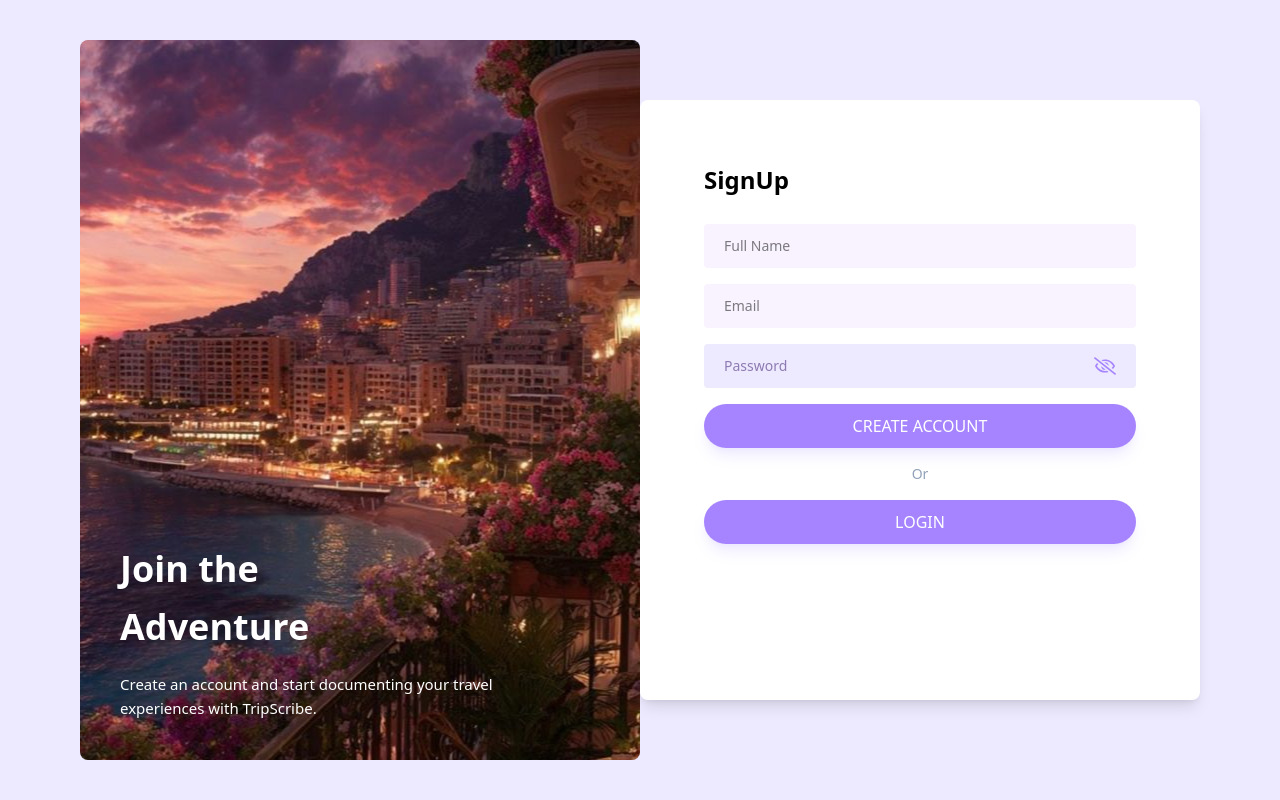
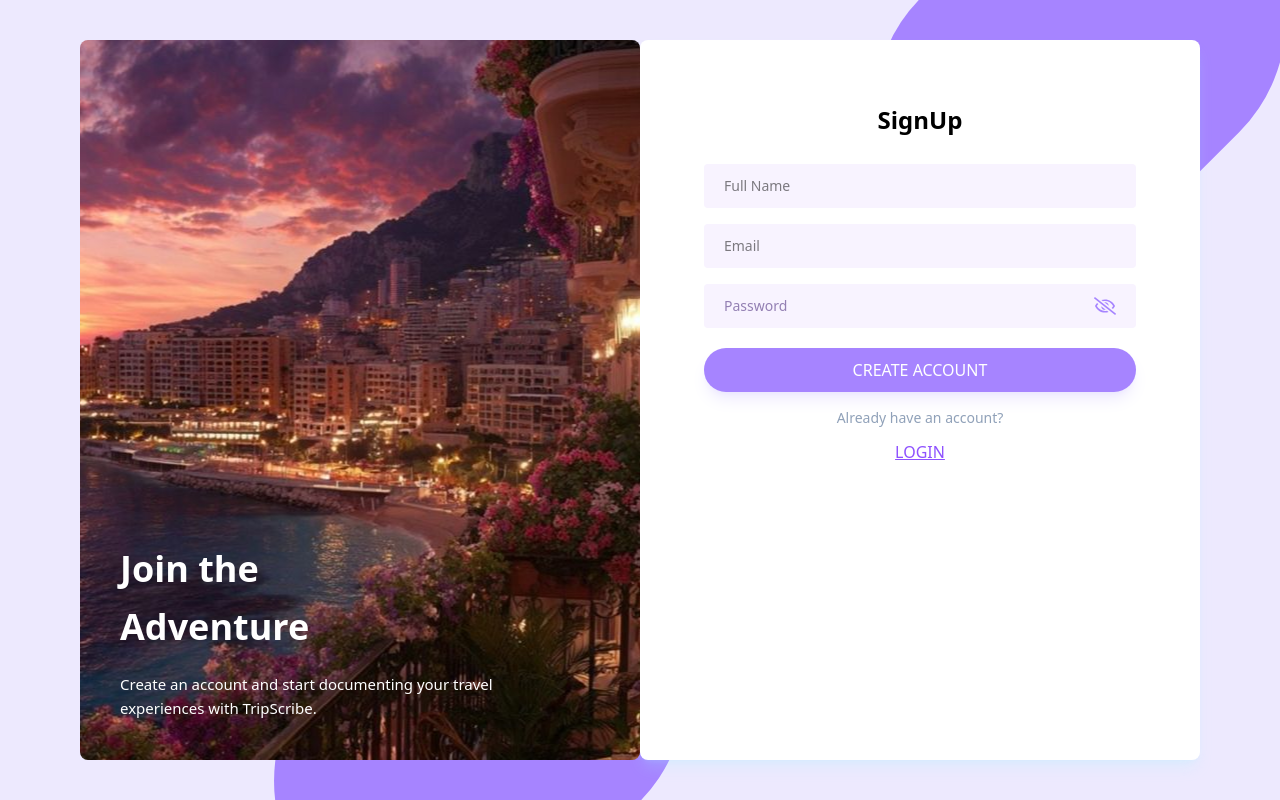
Before and after one commit to gelila-d/TripScribe, a React (Vite) app in the folder frontend/trip-scribe-app/: page /signup in a window 1280 px wide. Built offline with nearby package versions, Linux system fonts and the light colour scheme; no server answers.

Commit message:
feat: implement SignUp page with reusable PasswordInput component

```diff
--- a/frontend/trip-scribe-app/src/components/Input/PasswordInput.jsx
+++ b/frontend/trip-scribe-app/src/components/Input/PasswordInput.jsx
@@ -9,7 +9,7 @@ const PasswordInput = ({ value, onChange, placeholder }) => {
     };
 
     return (
-        <div className='flex items-center bg-violet-100 px-5 rounded mb-3'>
+        <div className='flex items-center bg-violet-600/5 px-5 rounded mb-3'>
             <style>
 
                 {`
--- a/frontend/trip-scribe-app/src/pages/Auth/Login.jsx
+++ b/frontend/trip-scribe-app/src/pages/Auth/Login.jsx
@@ -66,7 +66,7 @@ const Login = () => {
 
         <div className='w-full md:w-2/4 bg-white h-auto md:h-[75vh] rounded-lg relative p-8 md:p-16 shadow-lg shadow-cyan-200/20 '>
           <form onSubmit={handleLogin}>
-            <h4 className='text-2xl font-semibold mb-7'>Login </h4>
+            <h4 className='text-2xl font-semibold mb-7 text-center'>Login </h4>
             <input type='text' placeholder='Email' className='input-box'
               value={email}
               onChange={({ target }) => setEmail(target.value)}
@@ -76,9 +76,9 @@ const Login = () => {
             <PassWordInput value={password} onChange={({ target }) => setPassword(target.value)} />
 
             {error && <p className='text-red-500 text-xs pb-1'>{error}</p>}
-            <button type='submit' className='btn-primary'>LOGIN</button>
+            <button type='submit' className='btn-primary mt-2'>LOGIN</button>
             <p className='text-center text-sm text-slate-400 my-3'>Or</p>
-            <button type='button' className='btn-primary' onClick={() => { navigate('/signup') }}>CREATE ACCOUNT</button>
+            <button type='button' className='w-full text-violet-500 font-medium underline' onClick={() => { navigate('/signup') }}>CREATE ACCOUNT</button>
           </form>
         </div>
       </div>
--- a/frontend/trip-scribe-app/src/pages/Auth/SignUp.jsx
+++ b/frontend/trip-scribe-app/src/pages/Auth/SignUp.jsx
@@ -60,6 +60,9 @@ const SignUp = () => {
 
   return (
     <div className='h-screen bg-violet-100 overflow-hidden relative'>
+      <div className='login-ui-box right-10 -top-40 hidden md:block' />
+      <div className='login-ui-box bg-violet-350 -bottom-40 right-1/2 hidden md:block' />
+
       <div className='container h-screen flex items-center justify-center px-6 md:px-20 mx-auto'>
         <div className="hidden md:flex w-2/4 h-[90vh] items-end bg-[url('./assets/images/signup-bg.jpg')] bg-center rounded-lg p-10 z-50">
           <div>
@@ -70,9 +73,9 @@ const SignUp = () => {
           </div>
         </div>
 
-        <div className='w-full md:w-2/4 bg-white h-auto md:h-[75vh] rounded-lg relative p-8 md:p-16 shadow-lg'>
+        <div className='w-full md:w-2/4 bg-white h-full md:h-[90vh] rounded-lg relative p-8 md:p-16 shadow-lg shadow-cyan-200/20 '>
           <form onSubmit={handleSignUp}>
-            <h4 className='text-2xl font-semibold mb-7'>SignUp</h4>
+            <h4 className='text-2xl font-semibold mb-7 text-center'>SignUp</h4>
             <input type='text' placeholder='Full Name' className='input-box'
               value={name} onChange={({ target }) => setName(target.value)} />
             <input type='text' placeholder='Email' className='input-box'
@@ -81,9 +84,9 @@ const SignUp = () => {
             <PassWordInput value={password} onChange={({ target }) => setPassword(target.value)} />
 
             {error && <p className='text-red-500 text-xs pb-1'>{error}</p>}
-            <button type='submit' className='btn-primary'>CREATE ACCOUNT</button>
-            <p className='text-center text-sm text-slate-400 my-3'>Or</p>
-            <button type='button' className='btn-primary' onClick={() => navigate('/login')}>LOGIN</button>
+            <button type='submit' className='btn-primary mt-2'>CREATE ACCOUNT</button>
+            <p className='text-center text-sm text-slate-400 my-3'>Already have an account?</p>
+            <button type='button' className='w-full text-violet-500 font-medium underline' onClick={() => navigate('/login')}>LOGIN</button>
           </form>
         </div>
       </div>
```
